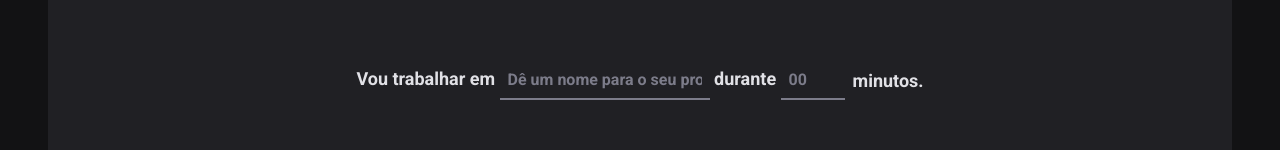
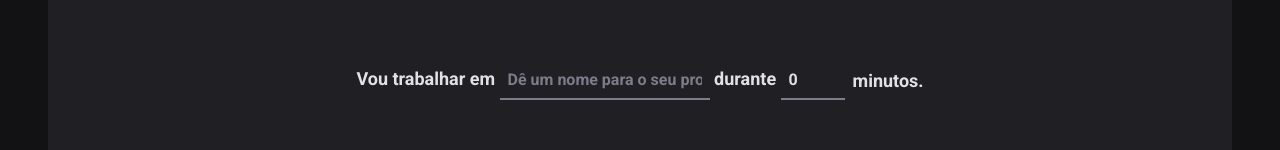
Before and after one commit to vian4dev/ignite-time, a React (Vite) app: page / in a window 1280 px wide. Shown: the part 164-314 px from the top of the page. Built offline with nearby package versions, Linux system fonts and the light colour scheme.

Commit message:
Typescript on the form

```diff
--- a/package.json
+++ b/package.json
@@ -10,12 +10,14 @@
     "lint": "eslint src --ext .ts,.tsx "
   },
   "dependencies": {
+    "@hookform/resolvers": "^3.1.0",
     "phosphor-react": "^1.4.1",
     "react": "^18.2.0",
     "react-dom": "^18.2.0",
     "react-hook-form": "^7.43.9",
     "react-router-dom": "^6.8.2",
-    "styled-components": "^5.3.8"
+    "styled-components": "^5.3.8",
+    "zod": "^3.21.4"
   },
   "devDependencies": {
     "@rocketseat/eslint-config": "^1.2.0",
--- a/src/pages/Home/index.tsx
+++ b/src/pages/Home/index.tsx
@@ -1,5 +1,7 @@
 import { Play } from "phosphor-react"
 import { useForm } from 'react-hook-form'
+import { zodResolver} from '@hookform/resolvers/zod'
+import * as zod from 'zod'
 
 import {
     HomeContainer,
@@ -11,10 +13,27 @@
     MinutesAmountInput
 } from "./styles";
 
+const newCycleFormValidationSchema = zod.object({
+    task: zod.string().min(1,  'Infome a tarefa'),
+    minutesAmount: zod.number()
+    .min(5, 'O ciclo precisa ser de no mínimo de 5 minutos')
+    .max(60, 'O ciclo precisa ser de no máximo de 60 minutos'),
+})
+
+
+
+type NewCycleFormData = zod.infer<typeof newCycleFormValidationSchema>
+
 export function Home() {
-    const { register, handleSubmit, watch } = useForm()
+    const { register, handleSubmit, watch } = useForm<NewCycleFormData>({
+        resolver: zodResolver(newCycleFormValidationSchema),
+        defaultValues: {
+            task: '',
+            minutesAmount: 0,
+        }
+    })
 
-        function handleCreateNewCycle(data: any) {
+        function handleCreateNewCycle(data: NewCycleFormData) {
             console.log(data)
         }
 
@@ -49,7 +68,7 @@
                               placeholder="00"
                               step={5}
                               min={5}
-                              max={60}
+
                               {...register('minutesAmount', { valueAsNumber: true})}
                             />
 
```
Also changed, not shown: 1 other file (tests, documents, lock files or other folders).
